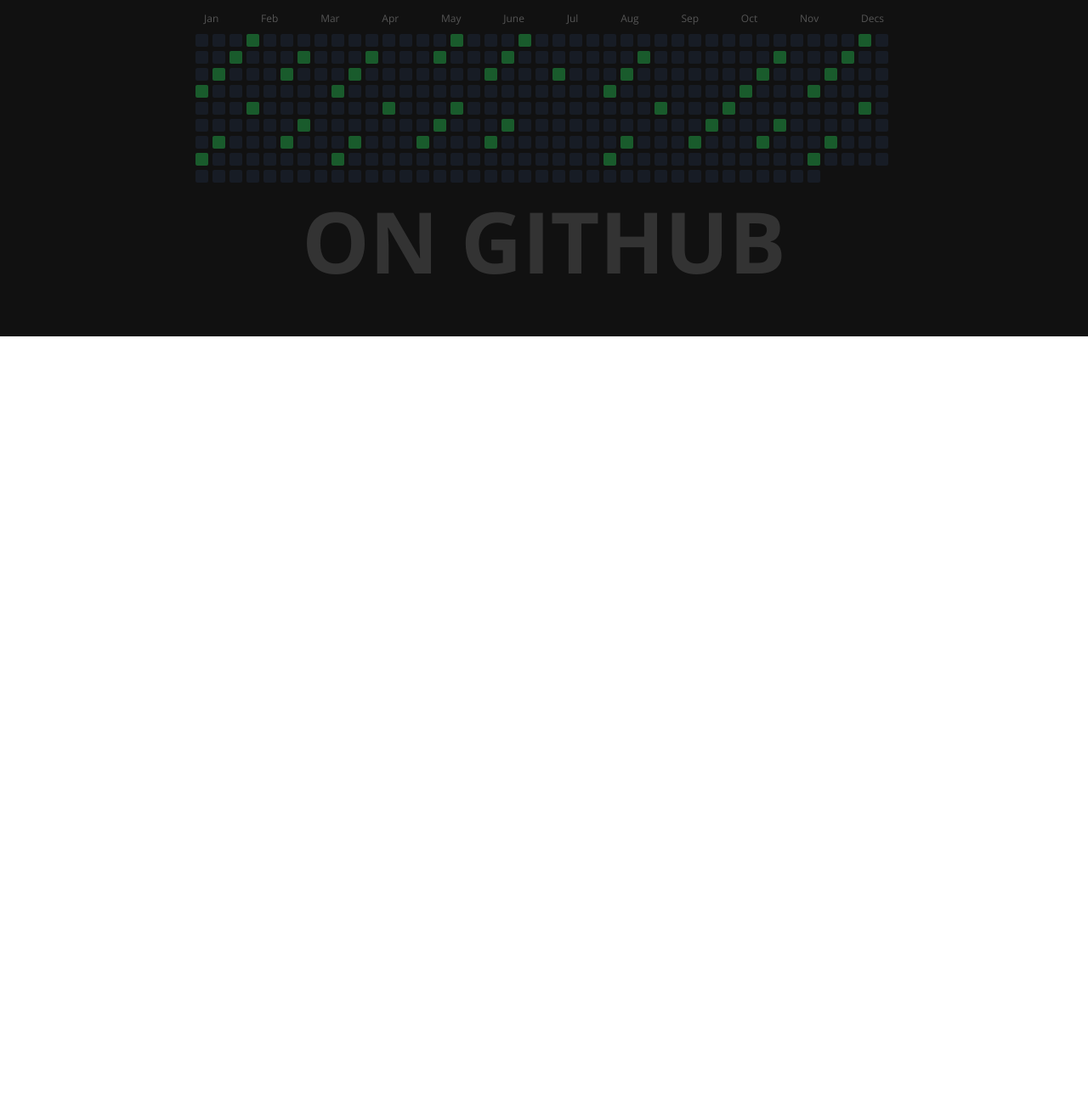
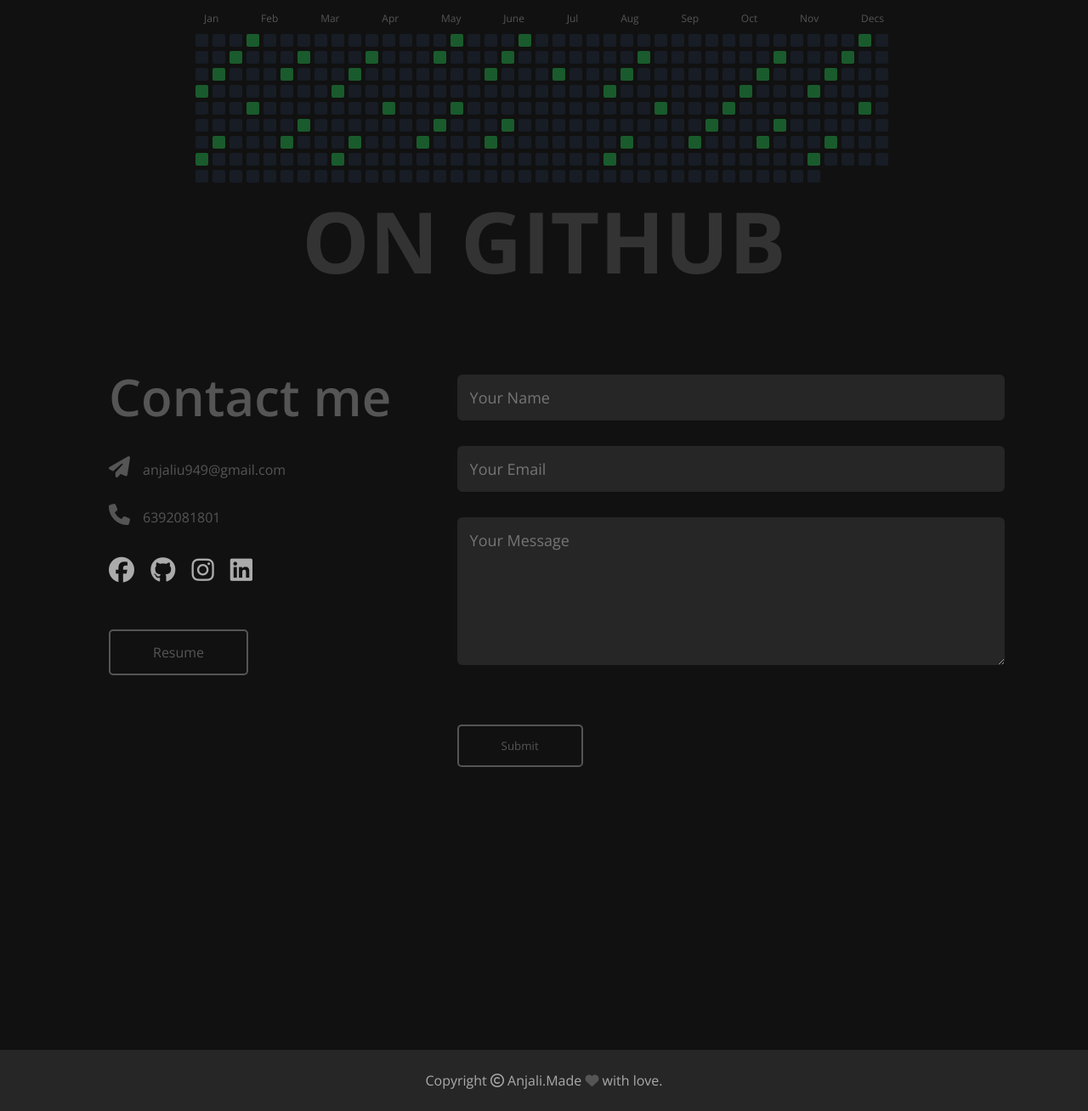
Before and after one commit to Anjali2104/AnjaliProtofolia, a plain HTML site: page index.html in a window 1280 px wide. Shown: the part 6811-8119 px from the top of the page at 85% size. Before the commit the page ends 7207 px from the top, so only its background shows below. Drawn offline with nearby package versions, Linux system fonts and the light colour scheme.

Commit message:
Contact-section added

```diff
--- a/index.html
+++ b/index.html
@@ -7,6 +7,7 @@
     <link rel="stylesheet" href="./style.css">
     <style>
     @import url('https://fonts.googleapis.com/css2?family=Open+Sans:wght@300;400;500;600;700;800&display=swap');
+
     </style>
 </head>
 <body>
@@ -124,7 +125,38 @@
                 <h2>Fine Me on Github</h2>
             </div>
         </div>
+        <!----------------contact page------------------------------------------------------------------ -->
+        <div class="contact">
+            <div class="row">
+                <div class="contact-left">
+                    <h1 class="sub-title">Contact me</h1>
+                    <p> <i class="fa-solid fa-paper-plane"></i>anjaliu949@gmail.com</p>
+                    <p><i class="fa-solid fa-phone"></i>6392081801</p>
+                    <div class="Social-icons">
+                        <a href="#" target=”_blank” ><i class="fa-brands fa-facebook"></i></a>
+                        <a href="https://github.com/Anjali2104" target=”_blank” ><i class="fa-brands fa-github"></i></a>
+                        <a href="#" target=”_blank” ><i class="fa-brands fa-instagram"></i></a>
+                        <a href="https://www.linkedin.com/in/anjali-upadhyay-7547bb1ab/" target=”_blank” ><i class="fa-brands fa-linkedin"></i></a>
+                    </div>
+                    <a href="./images/Anjali_Upadhya.pdf" download class="btn btn2">Resume</a>
+                </div>
+                <div class="contact-right">
+                    <form name="submit-to-google-sheet">
+                        <input type="text" name="Name" placeholder="Your Name" required >
+                        <input type="email" name="Email" placeholder="Your Email" required >
+                       <textarea name="Message"   rows="6" placeholder="Your Message" ></textarea>
+                       <button class="btn" type="submit">Submit</button>
+                    </form>
+                    <span id="msg"></span>
+                </div>
+            </div>
+        </div>
+        <!-- ///////////////////////////////////////////////////////////////////// -->
+        <div class="copyright">
+            <p>Copyright <i class="fa-regular fa-copyright"></i> Anjali.Made <i class="fa-solid fa-heart"></i> with love.</p>
+        </div>
     </div>
+    <script src="https://kit.fontawesome.com/e9697d00ff.js" crossorigin="anonymous"></script>
     <script src="./script.js"></script>
 </body>
 </html>
--- a/script.js
+++ b/script.js
@@ -43,3 +43,19 @@ window.addEventListener("scroll", ()=>{
     phones[1].style.transform = `translateX(calc(700vh - ${offsetY}px))`
 
 })
+// FORM
+const scriptURL = 'https://script.google.com/macros/s/AKfycbxlKH3RAYXfOsGIPn_GwiIEsChx9gCeIbbKJUNXj6pItv5FL6kCBqgYL6vXn6g_tM5y/exec'
+const form = document.forms['submit-to-google-sheet']
+const  msg = document.getElementById('msg')
+form.addEventListener('submit', e => {
+  e.preventDefault()
+  fetch(scriptURL, { method: 'POST', body: new FormData(form)})
+    .then(response =>{
+       msg.innerHTML = "Message sent successfully"
+       setTimeout(function(){
+          msg.innerHTML=''
+       },5000)
+       form.reset();
+    })
+    .catch(error => console.error('Error!', error.message))
+})
--- a/style.css
+++ b/style.css
@@ -242,8 +242,131 @@
 }
 .githubSm{
     display: none;
+
 }
+/* -------------------------------------------------Contact------------------------------------- */
+.contact{
+    height: 100vh;
+    width: 100vw;
+   margin-top: 20px;
+   color: #555;
+}
+.sub-title{
+    font-size: 60px;
+    font-weight: 600;
+    color: #555;
+}
+.row{
+    display: flex;
+    justify-content: space-between;
+    flex-wrap: wrap;
+    padding: 10px 10%;
+}
+.contact-left{
+    flex-basis: 35%;
+}
+.contact-left p{
+    margin-top: 30px;
+}
+.contact-left p i{
+    color: #555;
+    margin-right: 15px;
+    font-size: 25px;
+}
+.contact-right{
+    flex-basis: 60%;
+}
+.Social-icons{
+    margin-top: 30px;
+}
+.Social-icons a{
+    text-decoration: none;
+    font-size: 30px;
+    margin-right: 15px;
+    color: #ababab;
+    display:inline-block;
+    transition: transform 0.5s;
+}
+.Social-icons a:hover{
+    color:#28838f;
+    transform: translateY(-5px);
+}
+.btn.btn2{
+    display: inline-block;
+
+    }
+.btn{
+    margin: 50px auto;
+    width: fit-content;
+    padding: 14px 50px;
+    background-color: transparent;
+    border: 2px solid #555;
+    color: #555;
+    cursor: pointer;
+    position: relative;
+    text-decoration: none;
+    border-radius: 5px;
+    overflow: hidden;
+}
+.btn.btn2::after {
+    content: "Download Resume";
+    width: 100%;
+    height: 100%;
+    position: absolute;
+    /* padding: 20px 30px; */
+    top: 0;
+    left: -100%;
+    transition: 1s all;
+    display: flex;
+    align-items: center;
+    justify-content: center;
+    background-color: #555;
+    color: #222;
+  }
+
+  .btn.btn2:hover.btn.btn2::after {
+    transform: translateX(100%);
+  }
+  .contact-right form{
+    width:100%;
+}
+form input, form textarea{
+    width: 100%;
+    border: 0;
+    outline: none;
+    background: #262626;
+    padding: 15px;
+    margin:15px 0;
+    color: #fff;
+    font-size: 18px;
+    border-radius: 6px;
+}
+form .btn2{
+    padding: 14px 60px;
+    font-size: 18px;
+    margin-top: 20px;
+    cursor: pointer;
+}
+.copyright{
+    width: 100%;
+    text-align: center;
+    padding: 25px 0;
+    background: #262626;
+    color:  #ababab;;
+    font-weight: 300;
+    margin-top: 20px;
+}
+.copyright .fa-heart{
+    color: #555;
+}
+#msg{
+    color: #61b752;
+    margin-top: -40px;
+    display: block;
+}
+/* ------------------------------------------------------------------------------------------------- */
 @media screen  and (max-width:1024px){
+
     .projects{
         padding: 0 30px;
         text-align: center;
```
Also changed, not shown: 1 other file.
